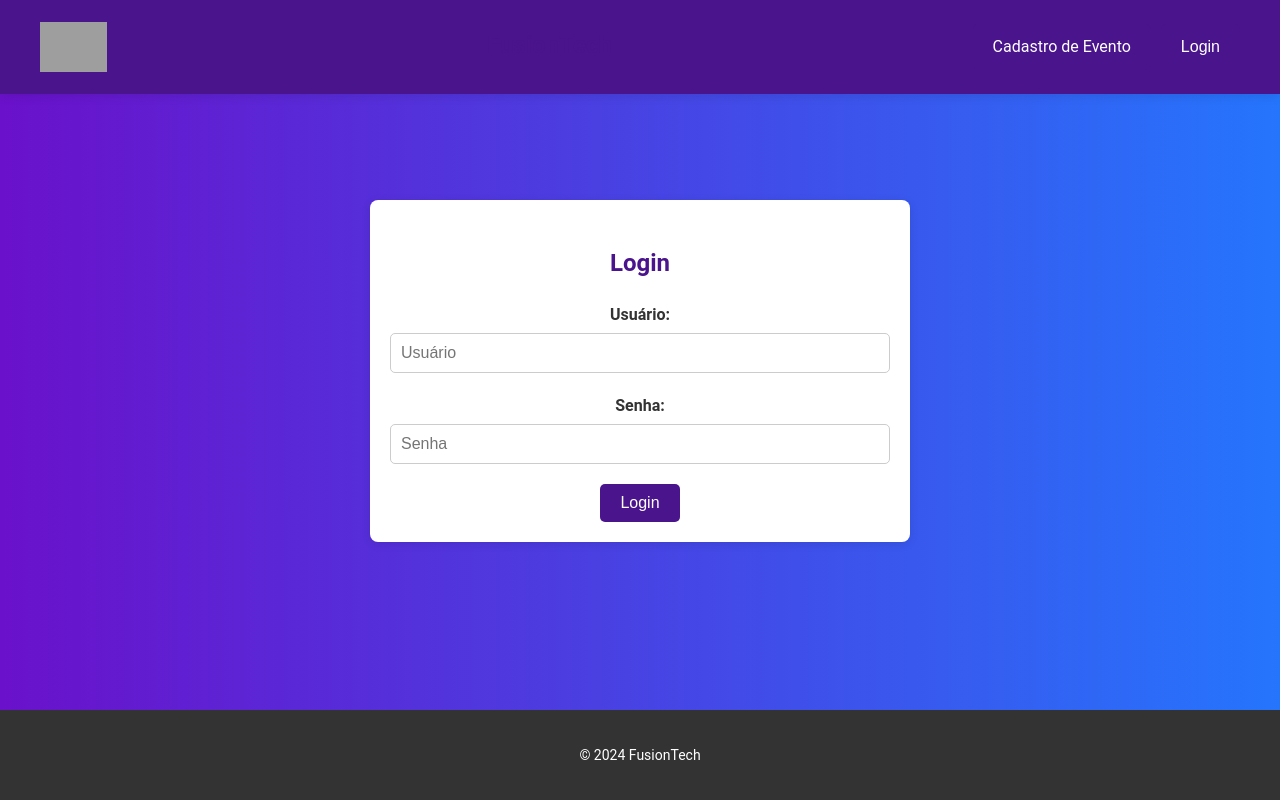
After one commit to daviffarias/CHALLENGE-SANOFI, a PHP site: page /php/login.php in a window 1280 px wide. The commit adds this page. Run offline with PHP 8.4, Linux system fonts and the light colour scheme; grey boxes are pictures that could not be loaded.

Commit message:
inicio login

```diff
--- /dev/null
+++ b/CSS/admin.css
@@ -0,0 +1,81 @@
+/* Admin CSS - Estilo da Caixa de Login */
+
+html, body {
+    height: 100%;
+    margin: 0;
+    display: flex;
+    flex-direction: column;
+}
+
+/* Corpo da Página */
+body {
+    flex: 1;
+}
+
+
+.hero {
+    background: linear-gradient(to right, #6a11cb, #2575fc);
+    color: #fff;
+    padding: 120px 20px;
+    text-align: center;
+    flex: 1;
+}
+
+.hero .login-form {
+    max-width: 500px;
+    margin: 0 auto;
+    background-color: #fff;
+    padding: 20px;
+    border-radius: 8px;
+    box-shadow: 0 2px 10px rgba(0, 0, 0, 0.1);
+    color: #333;
+}
+
+.hero .login-form h3 {
+    font-size: 24px;
+    color: #4a148c;
+    margin-bottom: 20px;
+}
+
+.hero .login-form label {
+    display: block;
+    margin-bottom: 5px;
+    font-weight: bold;
+    color: #333;
+}
+
+.hero .login-form input[type="text"],
+.hero .login-form input[type="password"] {
+    width: 100%;
+    padding: 10px;
+    margin-bottom: 20px;
+    border: 1px solid #ccc;
+    border-radius: 5px;
+    font-size: 16px;
+    color: #333;
+    box-sizing: border-box;
+}
+
+.hero .login-form button[type="submit"] {
+    background-color: #4a148c;
+    color: #fff;
+    padding: 10px 20px;
+    border: none;
+    border-radius: 5px;
+    font-size: 16px;
+    cursor: pointer;
+    transition: background-color 0.3s ease;
+}
+
+.hero .login-form button[type="submit"]:hover {
+    background-color: #6a11cb;
+}
+
+footer {
+    background-color: #333;
+    color: #fff;
+    padding: 20px 0;
+    text-align: center;
+    font-size: 14px;
+    margin-top: auto; /* Faz o rodapé se posicionar no final da página */
+}
--- a/CSS/style.css
+++ b/CSS/style.css
@@ -349,3 +349,7 @@ footer {
         font-size: 20px;
     }
 }
+
+#formLogin {
+
+}
--- a/index.html
+++ b/index.html
@@ -17,7 +17,10 @@
             <!-- Botões de Login e Cadastro de Evento adicionados ao cabeçalho -->
             <div class="header-buttons">
                 <a href="formulario_evento.html" class="btn header-btn">Cadastro de Evento</a>
-                <a href="#" class="btn header-btn">Login</a>
+
+               <!-- <form id="formLogin" action="php/login.php" method="post"> -->
+                <button type="submit" class="btn header-btn">Login</button>
+               <!-- </form> -->
             </div>
         </div>
     </header>
--- /dev/null
+++ b/php/login.php
@@ -0,0 +1,70 @@
+<?php
+// login.php
+/*
+// Configuração do banco de dados
+$conn = new PDO('sqlite:database.db');
+
+// Verificar se o formulário foi enviado
+if ($_SERVER['REQUEST_METHOD'] == 'POST') {
+    $username = $_POST['username'];
+    $password = $_POST['password'];
+
+    // Preparar e executar a consulta
+    $stmt = $conn->prepare("SELECT * FROM usuarios WHERE username = :username");
+    $stmt->bindValue(':username', $username);
+    $stmt->execute();
+    $user = $stmt->fetch(PDO::FETCH_ASSOC);
+
+    // Verificar se o usuário existe e a senha está correta
+    if ($user && password_verify($password, $user['password'])) {
+        echo "Login bem-sucedido!";
+        // Redirecionar ou iniciar sessão aqui
+    } else {
+        echo "Usuário ou senha inválidos.";
+    }
+}
+    */
+?>
+
+<!DOCTYPE html>
+<html lang="pt-BR">
+<head>
+    <meta charset="UTF-8">
+    <meta name="viewport" content="width=device-width, initial-scale=1.0">
+    <link rel="stylesheet" href="../CSS/style.css">
+    <link rel="stylesheet" href="../CSS/admin.css">
+    <title>Login</title>
+</head>
+<body>
+
+    <header>
+        <div class="header-content">
+            <img src="https://logodownload.org/wp-content/uploads/2018/09/sanofi-logo-1-1.png" alt="Sanofi Logo"
+                class="logo">
+            <h1>FusionTech</h1>
+            <!-- Botões de Login e Cadastro de Evento adicionados ao cabeçalho -->
+            <div class="header-buttons">
+                <a href="formulario_evento.html" class="btn header-btn">Cadastro de Evento</a>
+                <!-- <form id="formLogin" action="php/login.php" method="post"> -->
+                <button type="submit" class="btn header-btn">Login</button>
+               <!-- </form> -->
+            </div>
+        </div>
+    </header>
+
+    <section class="hero">
+        <form class="login-form" method="POST" action="">
+            <h3>Login</h3>
+            <label for="username">Usuário:</label>
+            <input type="text" id="username" name="username" placeholder="Usuário" required autocomplete='off'>
+            <label for="password">Senha:</label>
+            <input type="password" id="password" name="password" placeholder="Senha" required autocomplete='off'>
+            <button type="submit" class="btn">Login</button>
+        </form>
+    </section>
+
+    <footer>
+        <p>&copy; 2024 FusionTech</p>
+    </footer>
+</body>
+</html>
```
Also changed, not shown: database.db, php/database.db (added).
